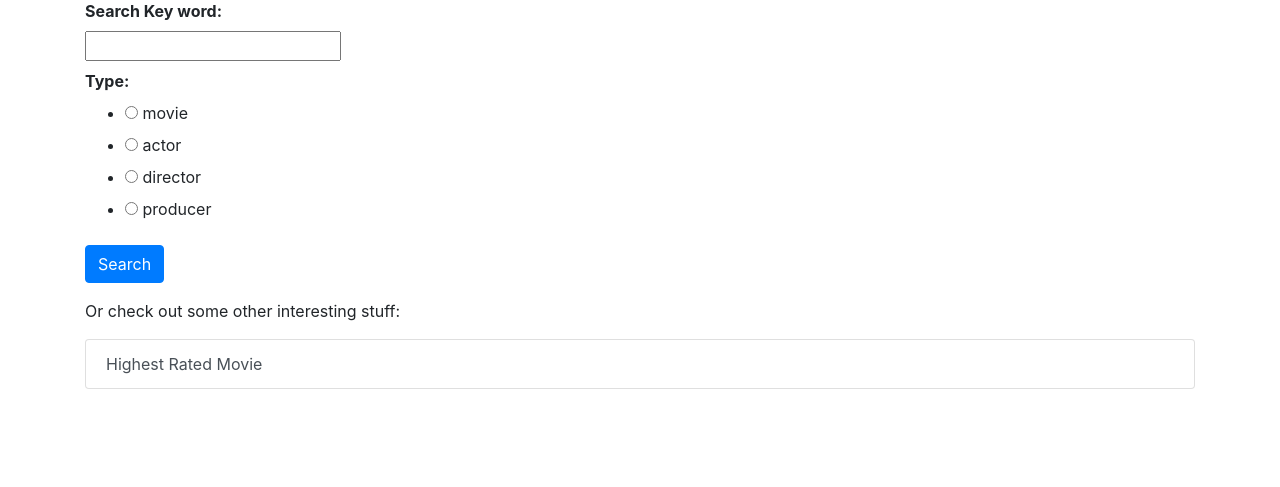
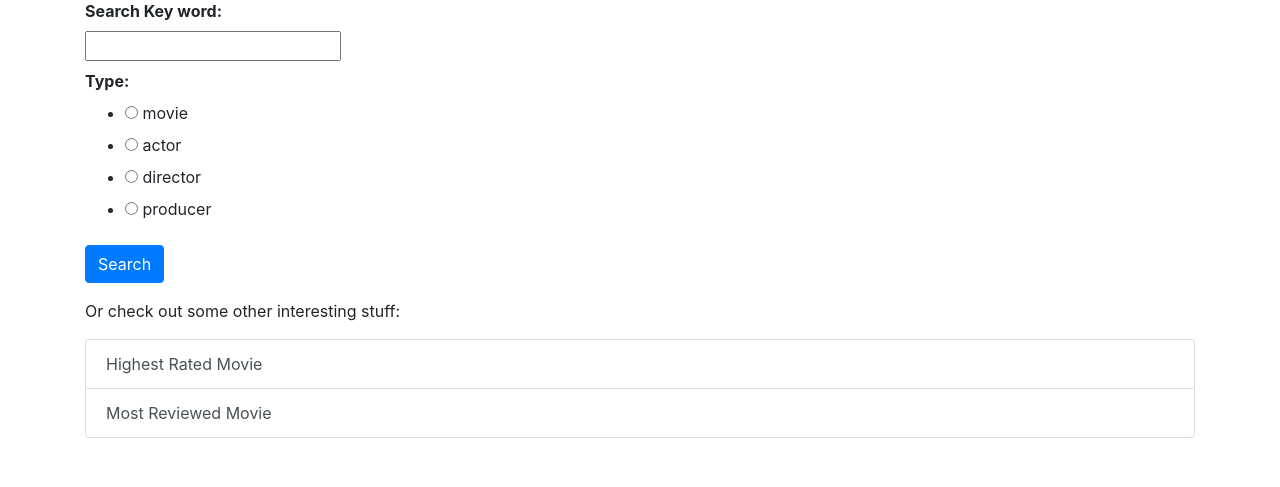
Before and after one commit to ElliotTuck/MovieDB, a Flask app: page / in a window 1280 px wide. Shown: the part 65-552 px from the top of the page. Run offline with Flask 2, Linux system fonts and the light colour scheme; some libraries are stand-ins or nearby versions.

Commit message:
Add most reviewed movie functionality

```diff
--- a/app/main.py
+++ b/app/main.py
@@ -215,3 +215,8 @@ def review(id_val):
 def highest_rated_movie():
     movie_id = get_highest_rated_movie(db)
     return redirect(url_for('show_movie_info', id_val=movie_id))
+
+@app.route('/most_reviewed_movie')
+def most_reviewed_movie():
+    movie_id = get_most_reviewed_movie(db)
+    return redirect(url_for('show_movie_info', id_val=movie_id))
--- a/app/queries.py
+++ b/app/queries.py
@@ -110,3 +110,10 @@ def get_highest_rated_movie(db):
             highest_numerical_rating = numerical_rating
             highest_id = movie_id
     return highest_id
+
+def get_most_reviewed_movie(db):
+    query = "SELECT MovieId, COUNT(*) AS ReviewCount FROM Review GROUP BY " \
+        "MovieId ORDER BY ReviewCount DESC"
+    result_set = db.execute(query)
+    movie_id = result_set.first().movieid
+    return movie_id
--- a/app/templates/base.html
+++ b/app/templates/base.html
@@ -20,7 +20,6 @@
                     <a class="nav-item nav-link" href={{ url_for('login') }}>Login</a>
                     {% endif %}
                 </div>
-            {% block nav_buttons %}{% endblock %}
             </div>
         </nav>
         <div class="container pt-5 mt-3">
--- a/app/templates/index.html
+++ b/app/templates/index.html
@@ -14,6 +14,9 @@
         <a class="list-group-item list-group-item-action" href="/highest_rated_movie">
             Highest Rated Movie
         </a>
+        <a class="list-group-item list-group-item-action" href="/most_reviewed_movie">
+            Most Reviewed Movie
+        </a>
     </div>
 </div>
 {% endblock %}
```
